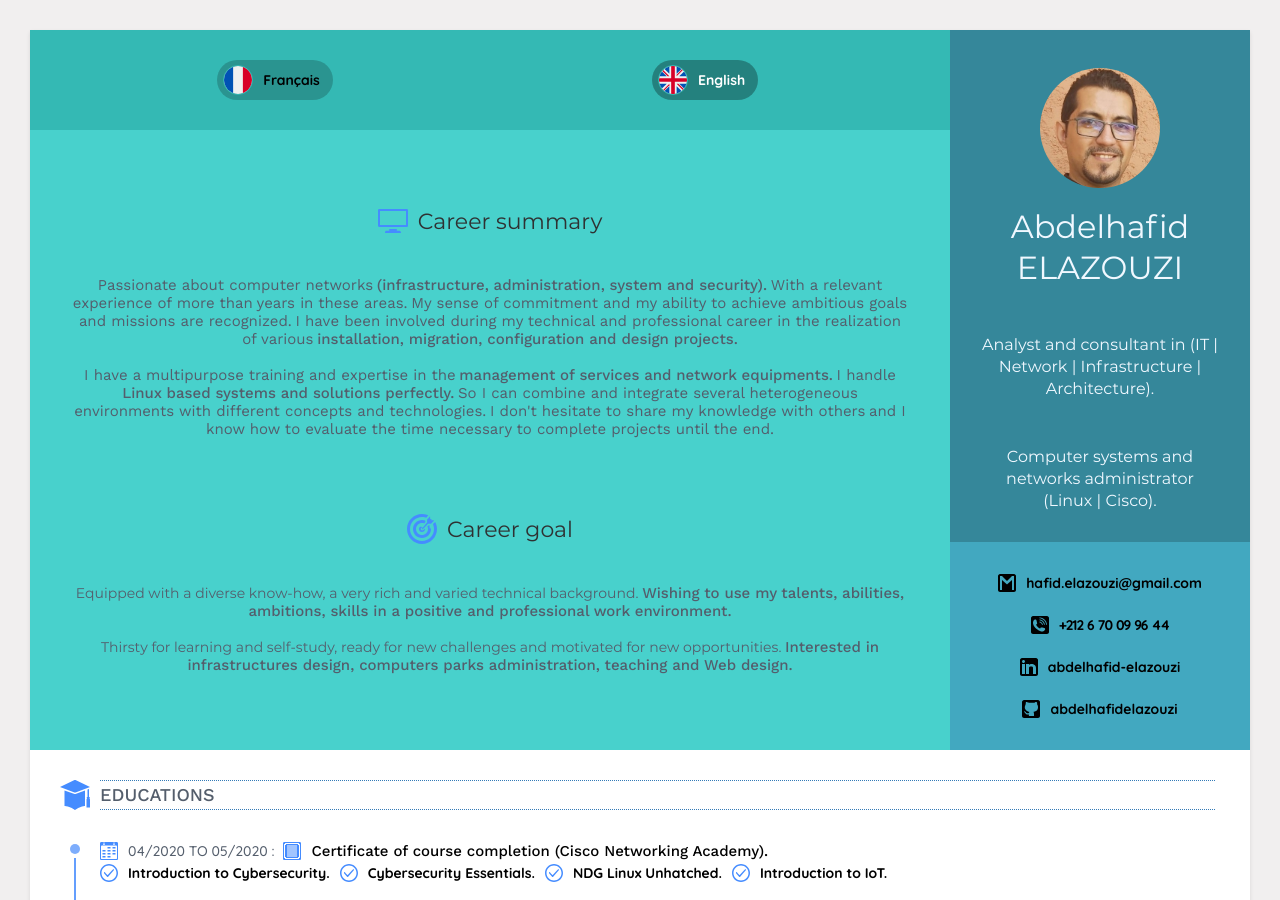
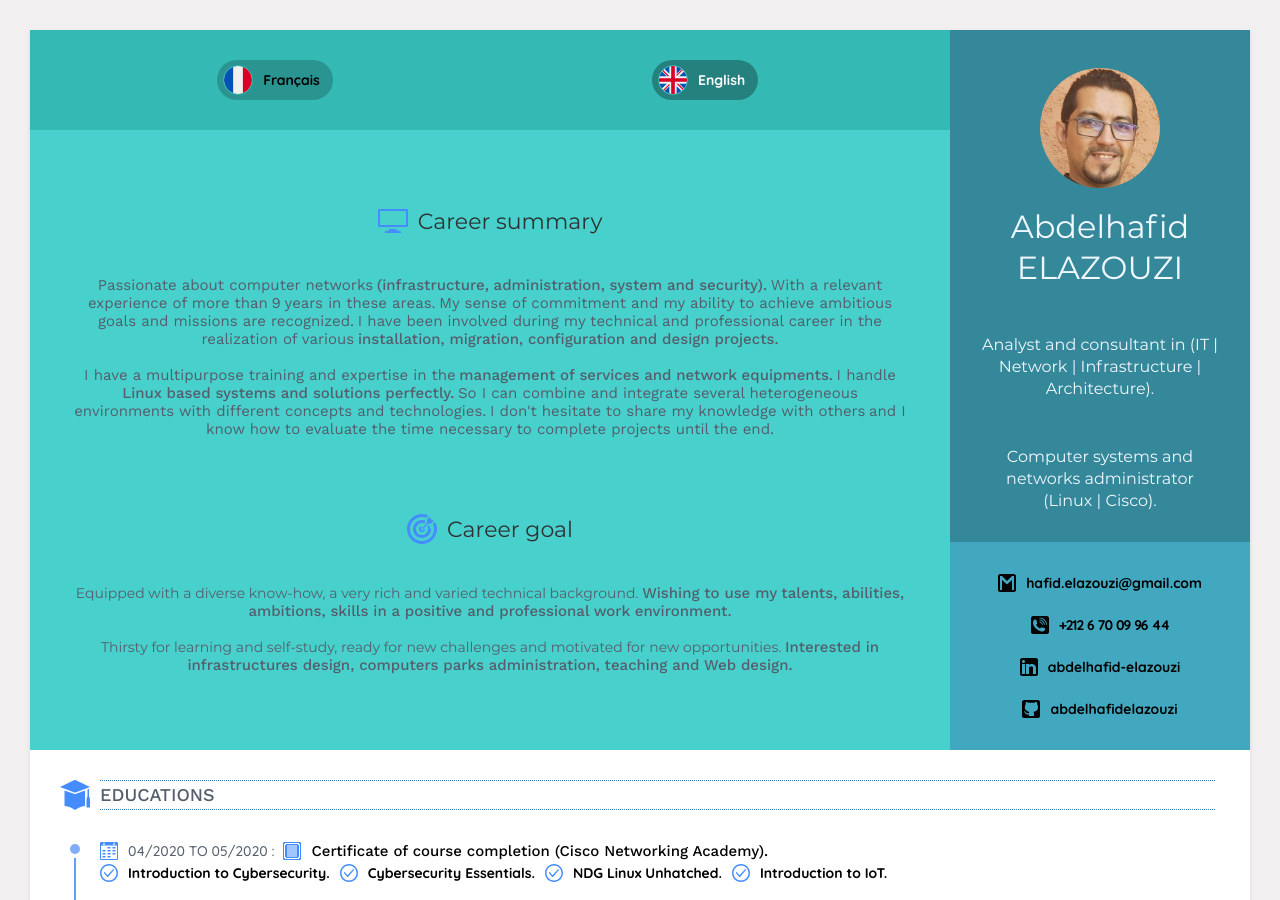
Before and after one commit to abdelhafidelazouzi/en, a Jekyll site: the page built from index.html, in a window 1280 px wide and 900 px high. Built offline with Jekyll 4.4.1, drawn with Linux system fonts in a browser that asks for light colours.

Commit message:
Update career.html

```diff
--- a/_includes/career.html
+++ b/_includes/career.html
@@ -7,6 +7,7 @@
   </div>
   <div class="summary"><p>
     {% for graduation in career-profile.summary %}
+        {% if forloop.index == 4 %} <span>{{ site.time | date: '%Y' | minus:2012 }}</span> {% endif %}
       {{ graduation.det }}
     {% endfor %}
   </p></div>
```
